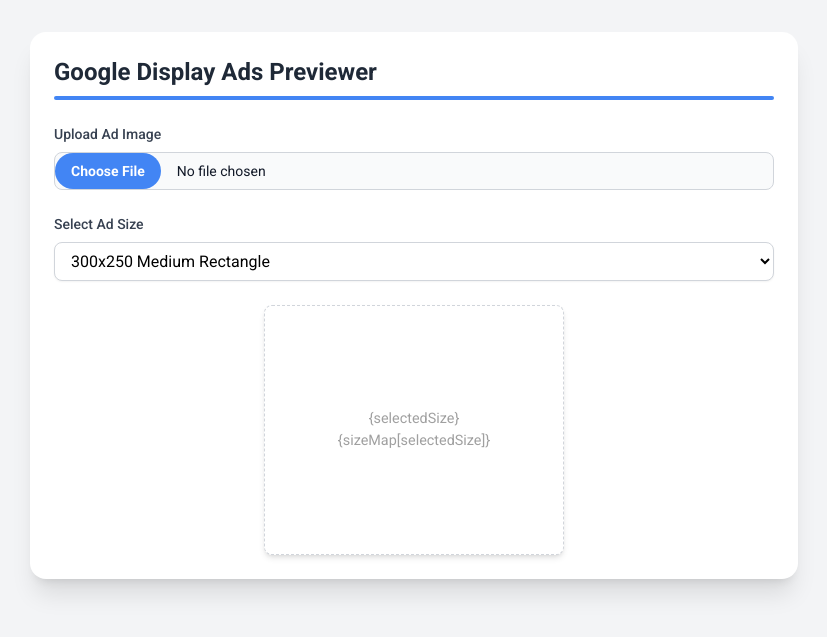
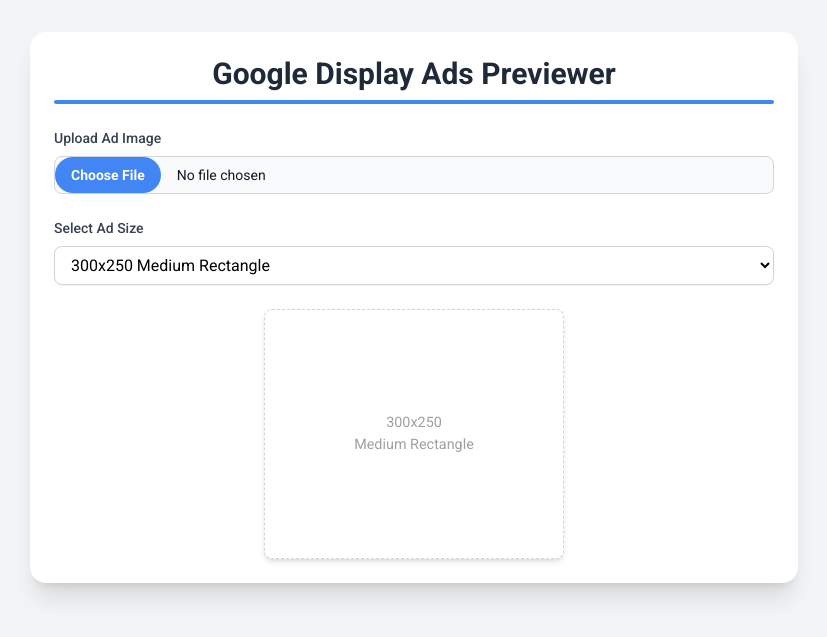
Before and after one commit to yogsp/displayadspreviewer, a plain HTML site: page index.html in a window 1280 px wide. Shown: the top 637 px of the page, without its empty margins (226-1053 px from the left). Drawn offline with nearby package versions, Linux system fonts and the light colour scheme.

Commit message:
Update index.html

````diff
--- a/index.html
+++ b/index.html
@@ -66,11 +66,7 @@
 <body class="bg-gray-100 flex flex-col items-center py-8 px-4">
 
     <div class="w-full max-w-screen-md bg-white rounded-2xl shadow-xl p-6 space-y-6 mb-8">
-
-                <div class="flex flex-col items-start mb-4">
-                    <div class="flex items-center">
-                        <h1 class="text-2xl font-bold text-gray-800">Google Display Ads Previewer</h1>
-                    </div>
+        <div class="flex flex-col items-center mb-4"> <div class="flex items-center justify-center w-full"> <h1 class="text-2xl md:text-3xl font-bold text-gray-800 text-center">Google Display Ads Previewer</h1> </div>
             <div class="w-full h-1 bg-[#4285F4] rounded-full mt-2"></div>
         </div>
 
@@ -132,7 +128,7 @@
             previewWrapper.style.height = `${height}px`;
 
             // Update placeholder text with size and name
-                    placeholderElement.innerHTML = `<span class="math-inline">\{selectedSize\}<br\></span>{sizeMap[selectedSize]}`;
+            placeholderElement.innerHTML = `${selectedSize}<br>${sizeMap[selectedSize]}`;
 
             if (uploadedImageUrl) {
                 imgElement.src = uploadedImageUrl;
@@ -167,4 +163,3 @@
     </script>
 </body>
 </html>
-        ```
````
Lines whose indentation alone changed are shown as unchanged.
